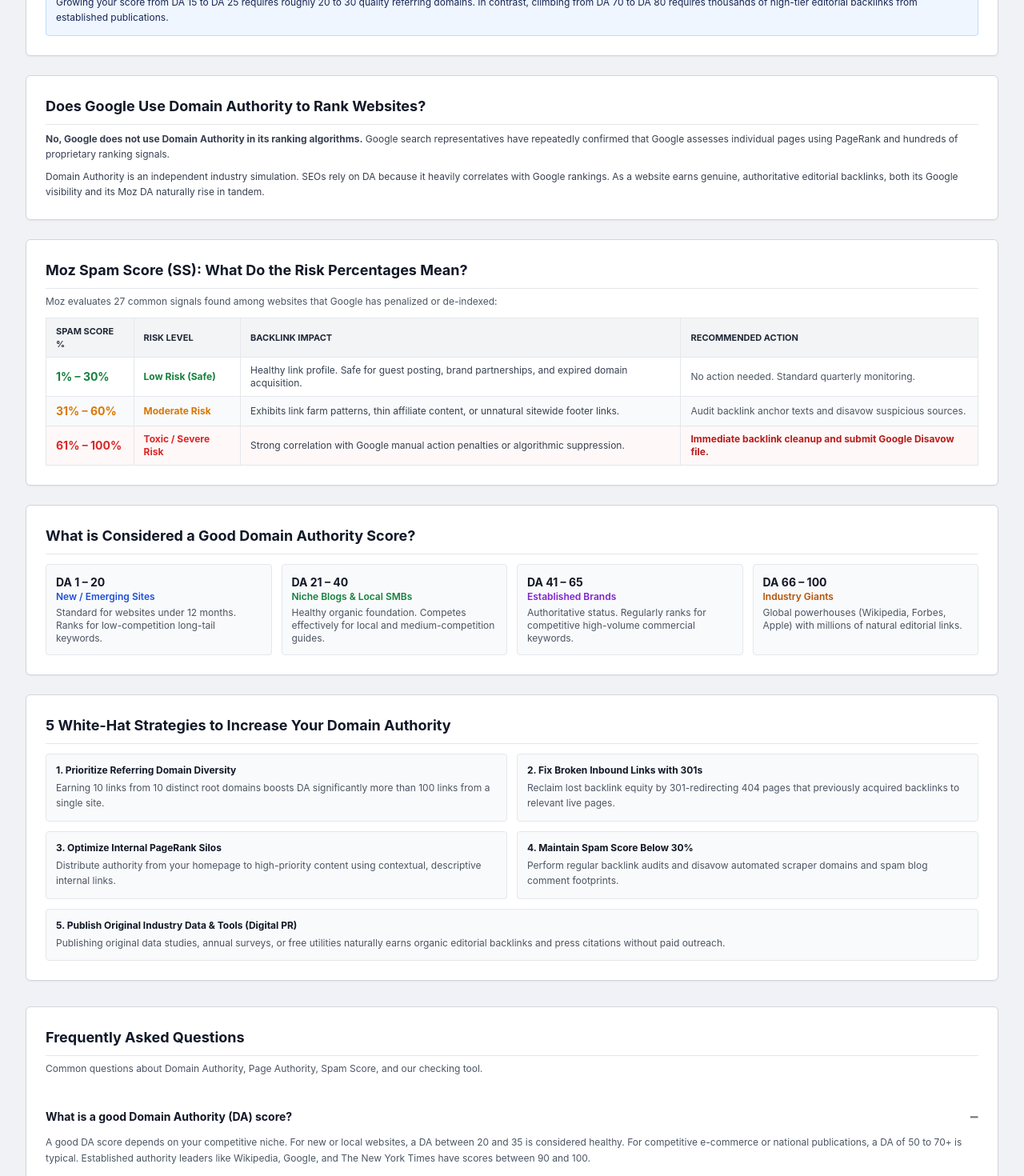
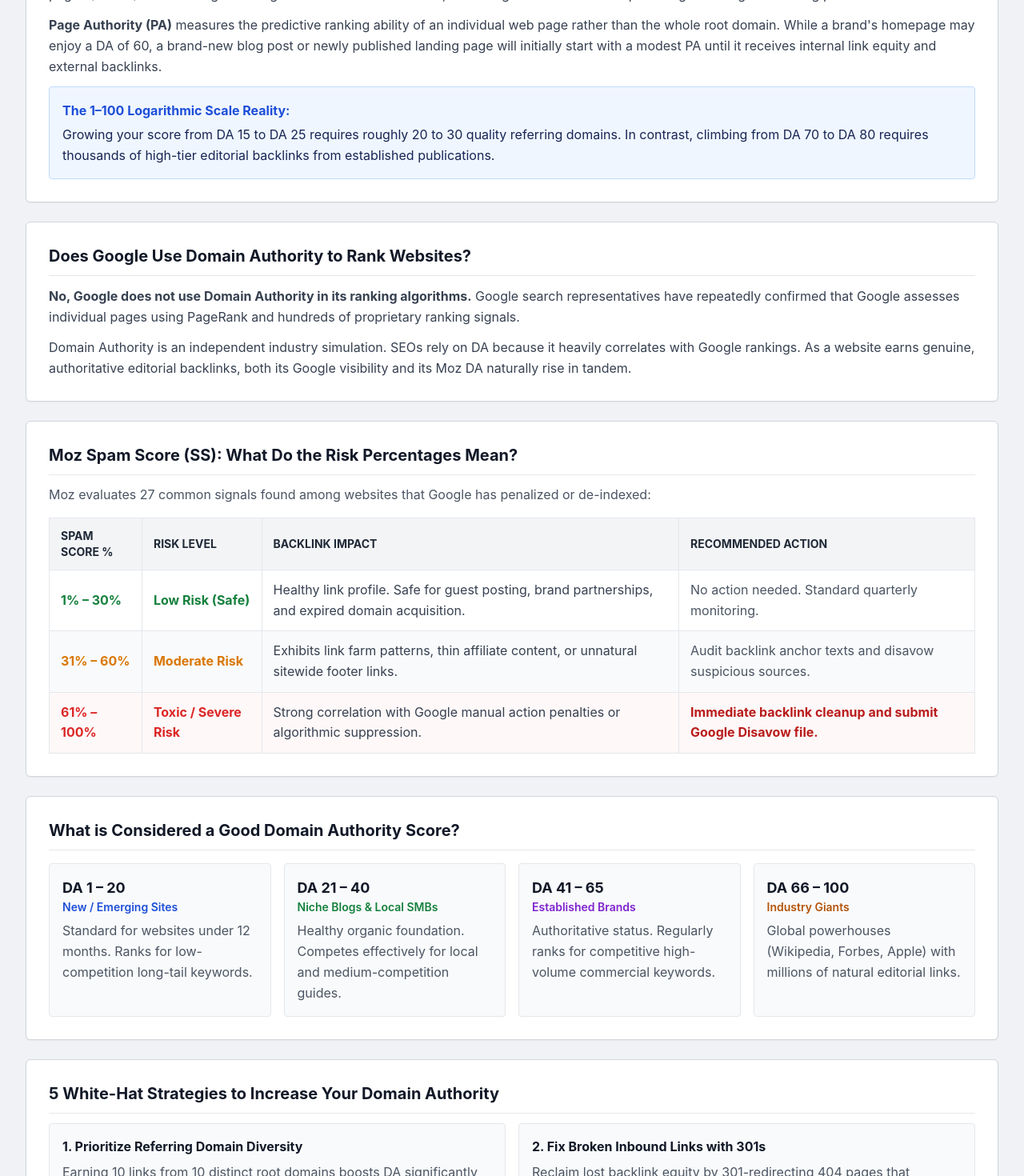
Before and after one commit to azhero911/DAPAchecker, a Next.js app: page / in a window 1280 px wide. Shown: the part 1140-2610 px from the top of the page at 80% size. Built offline with nearby package versions, Linux system fonts and the light colour scheme; no server answers.

Commit message:
Set container width to 1550px, H1 to 34px font-bold (700), and all descriptions to 16px

```diff
--- a/src/app/globals.css
+++ b/src/app/globals.css
@@ -16,10 +16,10 @@ html, body {
   -webkit-text-size-adjust: 100%;
 }
 
-/* Widescreen Desktop Container (1600px) */
+/* Widescreen Desktop Container (1550px) */
 .widescreen-container {
   width: 100%;
-  max-width: 1600px;
+  max-width: 1550px;
   margin-left: auto;
   margin-right: auto;
   padding-left: 1.25rem;
--- a/src/app/page.tsx
+++ b/src/app/page.tsx
@@ -6,14 +6,14 @@ import FaqAccordion from '@/components/FaqAccordion';
 
 export default function HomePage() {
   return (
-    <div className="w-full max-w-[1600px] mx-auto px-4 sm:px-6 lg:px-8 py-8">
+    <div className="w-full max-w-[1550px] mx-auto px-4 sm:px-6 lg:px-8 py-8">
 
-      {/* Page Heading (Clean, crisp, 1600px width matching authentic design) */}
+      {/* Page Heading (Exact 34px 700-weight on laptop, responsive on mobile, 1550px container) */}
       <div className="text-center mb-8">
-        <h1 className="text-2xl sm:text-3xl font-bold text-gray-900 mb-2">
+        <h1 className="text-2xl sm:text-[34px] font-bold text-gray-900 mb-2.5 leading-tight">
           Bulk DA PA Checker (Free up to 10 URLs)
         </h1>
-        <p className="text-base text-gray-600 max-w-3xl mx-auto leading-relaxed">
+        <p className="text-[16px] text-gray-600 max-w-3xl mx-auto leading-relaxed">
           Analyze Moz Domain Authority (DA), Page Authority (PA), Spam Score, and Domain Age in bulk without registration or CAPTCHAs.
         </p>
       </div>
--- a/src/components/EducationalHub.tsx
+++ b/src/components/EducationalHub.tsx
@@ -6,30 +6,30 @@ export default function EducationalHub() {
     <div className="space-y-6 mb-8 text-gray-800">
 
       {/* 1. What is DA & PA */}
-      <div className="bg-white border border-gray-300 rounded-md p-6 shadow-sm">
-        <h2 className="text-lg font-bold text-gray-900 mb-3 border-b border-gray-200 pb-2">
+      <div className="bg-white border border-gray-300 rounded-md p-6 sm:p-7 shadow-sm">
+        <h2 className="text-xl font-bold text-gray-900 mb-3 border-b border-gray-200 pb-2.5">
           What is Moz Domain Authority (DA) and Page Authority (PA)?
         </h2>
-        <div className="text-xs leading-relaxed space-y-2 text-gray-700">
+        <div className="text-[16px] leading-relaxed space-y-3 text-gray-700">
           <p>
             <strong>Domain Authority (DA)</strong> is a search engine ranking metric created by Moz that predicts how likely a website is to rank in Google search engine result pages (SERPs). Scores range on a logarithmic scale from 1 to 100, where higher numbers correspond to greater organic ranking power.
           </p>
           <p>
             <strong>Page Authority (PA)</strong> measures the predictive ranking ability of an individual web page rather than the whole root domain. While a brand&apos;s homepage may enjoy a DA of 60, a brand-new blog post or newly published landing page will initially start with a modest PA until it receives internal link equity and external backlinks.
           </p>
-          <div className="p-3 bg-blue-50 border border-blue-200 rounded text-blue-950">
-            <span className="font-bold text-[#1D4ED8] block mb-0.5">The 1–100 Logarithmic Scale Reality:</span>
+          <div className="p-4 bg-blue-50 border border-blue-200 rounded text-blue-950 text-[16px]">
+            <span className="font-bold text-[#1D4ED8] block mb-1">The 1–100 Logarithmic Scale Reality:</span>
             Growing your score from DA 15 to DA 25 requires roughly 20 to 30 quality referring domains. In contrast, climbing from DA 70 to DA 80 requires thousands of high-tier editorial backlinks from established publications.
           </div>
         </div>
       </div>
 
       {/* 2. Does Google Use DA? (Trust & Authority Signal) */}
-      <div className="bg-white border border-gray-300 rounded-md p-6 shadow-sm">
-        <h2 className="text-lg font-bold text-gray-900 mb-2 border-b border-gray-200 pb-2">
+      <div className="bg-white border border-gray-300 rounded-md p-6 sm:p-7 shadow-sm">
+        <h2 className="text-xl font-bold text-gray-900 mb-3 border-b border-gray-200 pb-2.5">
           Does Google Use Domain Authority to Rank Websites?
         </h2>
-        <div className="text-xs leading-relaxed text-gray-700 space-y-2">
+        <div className="text-[16px] leading-relaxed text-gray-700 space-y-3">
           <p>
             <strong>No, Google does not use Domain Authority in its ranking algorithms.</strong> Google search representatives have repeatedly confirmed that Google assesses individual pages using PageRank and hundreds of proprietary ranking signals.
           </p>
@@ -40,41 +40,41 @@ export default function EducationalHub() {
       </div>
 
       {/* 3. Spam Score Risk Table */}
-      <div className="bg-white border border-gray-300 rounded-md p-6 shadow-sm">
-        <h2 className="text-lg font-bold text-gray-900 mb-2 border-b border-gray-200 pb-2">
+      <div className="bg-white border border-gray-300 rounded-md p-6 sm:p-7 shadow-sm">
+        <h2 className="text-xl font-bold text-gray-900 mb-3 border-b border-gray-200 pb-2.5">
           Moz Spam Score (SS): What Do the Risk Percentages Mean?
         </h2>
-        <p className="text-xs text-gray-600 mb-3">
+        <p className="text-[16px] text-gray-600 mb-4">
           Moz evaluates 27 common signals found among websites that Google has penalized or de-indexed:
         </p>
-        <div className="overflow-x-auto">
-          <table className="w-full text-left text-xs tool-table border-collapse">
-            <thead className="bg-gray-100 text-gray-800 font-bold uppercase text-[11px]">
+        <div className="table-scroll-container">
+          <table className="w-full text-left text-[16px] tool-table border-collapse min-w-[750px]">
+            <thead className="bg-gray-100 text-gray-800 font-bold uppercase text-sm">
               <tr>
-                <th className="py-2 px-3">Spam Score %</th>
-                <th className="py-2 px-3">Risk Level</th>
-                <th className="py-2 px-3">Backlink Impact</th>
-                <th className="py-2 px-3">Recommended Action</th>
+                <th className="py-3 px-3.5">Spam Score %</th>
+                <th className="py-3 px-3.5">Risk Level</th>
+                <th className="py-3 px-3.5">Backlink Impact</th>
+                <th className="py-3 px-3.5">Recommended Action</th>
               </tr>
             </thead>
-            <tbody>
+            <tbody className="text-[16px]">
               <tr>
-                <td className="py-2 px-3 font-bold text-green-700 text-sm">1% – 30%</td>
-                <td className="py-2 px-3 font-bold text-green-700">Low Risk (Safe)</td>
-                <td className="py-2 px-3 text-gray-700">Healthy link profile. Safe for guest posting, brand partnerships, and expired domain acquisition.</td>
-                <td className="py-2 px-3 text-gray-600">No action needed. Standard quarterly monitoring.</td>
+                <td className="py-3 px-3.5 font-bold text-green-700">1% – 30%</td>
+                <td className="py-3 px-3.5 font-bold text-green-700">Low Risk (Safe)</td>
+                <td className="py-3 px-3.5 text-gray-700">Healthy link profile. Safe for guest posting, brand partnerships, and expired domain acquisition.</td>
+                <td className="py-3 px-3.5 text-gray-600">No action needed. Standard quarterly monitoring.</td>
               </tr>
               <tr>
-                <td className="py-2 px-3 font-bold text-amber-600 text-sm">31% – 60%</td>
-                <td className="py-2 px-3 font-bold text-amber-600">Moderate Risk</td>
-                <td className="py-2 px-3 text-gray-700">Exhibits link farm patterns, thin affiliate content, or unnatural sitewide footer links.</td>
-                <td className="py-2 px-3 text-gray-600">Audit backlink anchor texts and disavow suspicious sources.</td>
+                <td className="py-3 px-3.5 font-bold text-amber-600">31% – 60%</td>
+                <td className="py-3 px-3.5 font-bold text-amber-600">Moderate Risk</td>
+                <td className="py-3 px-3.5 text-gray-700">Exhibits link farm patterns, thin affiliate content, or unnatural sitewide footer links.</td>
+                <td className="py-3 px-3.5 text-gray-600">Audit backlink anchor texts and disavow suspicious sources.</td>
               </tr>
               <tr className="bg-red-50/50">
-                <td className="py-2 px-3 font-bold text-red-600 text-sm">61% – 100%</td>
-                <td className="py-2 px-3 font-bold text-red-600">Toxic / Severe Risk</td>
-                <td className="py-2 px-3 text-gray-700">Strong correlation with Google manual action penalties or algorithmic suppression.</td>
-                <td className="py-2 px-3 text-red-700 font-bold">Immediate backlink cleanup and submit Google Disavow file.</td>
+                <td className="py-3 px-3.5 font-bold text-red-600">61% – 100%</td>
+                <td className="py-3 px-3.5 font-bold text-red-600">Toxic / Severe Risk</td>
+                <td className="py-3 px-3.5 text-gray-700">Strong correlation with Google manual action penalties or algorithmic suppression.</td>
+                <td className="py-3 px-3.5 text-red-700 font-bold">Immediate backlink cleanup and submit Google Disavow file.</td>
               </tr>
             </tbody>
           </table>
@@ -82,59 +82,59 @@ export default function EducationalHub() {
       </div>
 
       {/* 4. Benchmark Categories */}
-      <div className="bg-white border border-gray-300 rounded-md p-6 shadow-sm">
-        <h2 className="text-lg font-bold text-gray-900 mb-2 border-b border-gray-200 pb-2">
+      <div className="bg-white border border-gray-300 rounded-md p-6 sm:p-7 shadow-sm">
+        <h2 className="text-xl font-bold text-gray-900 mb-3 border-b border-gray-200 pb-2.5">
           What is Considered a Good Domain Authority Score?
         </h2>
-        <div className="grid grid-cols-1 sm:grid-cols-2 md:grid-cols-4 gap-3 text-xs mt-3">
-          <div className="p-3 bg-gray-50 border border-gray-200 rounded">
-            <span className="font-bold text-gray-900 text-sm block">DA 1 – 20</span>
-            <span className="text-blue-700 font-semibold block mb-1">New / Emerging Sites</span>
-            <p className="text-gray-600">Standard for websites under 12 months. Ranks for low-competition long-tail keywords.</p>
+        <div className="grid grid-cols-1 sm:grid-cols-2 md:grid-cols-4 gap-4 text-[16px] mt-4">
+          <div className="p-4 bg-gray-50 border border-gray-200 rounded">
+            <span className="font-bold text-gray-900 text-lg block">DA 1 – 20</span>
+            <span className="text-blue-700 font-semibold block mb-1.5 text-sm">New / Emerging Sites</span>
+            <p className="text-gray-600 text-[16px] leading-relaxed">Standard for websites under 12 months. Ranks for low-competition long-tail keywords.</p>
           </div>
-          <div className="p-3 bg-gray-50 border border-gray-200 rounded">
-            <span className="font-bold text-gray-900 text-sm block">DA 21 – 40</span>
-            <span className="text-green-700 font-semibold block mb-1">Niche Blogs & Local SMBs</span>
-            <p className="text-gray-600">Healthy organic foundation. Competes effectively for local and medium-competition guides.</p>
+          <div className="p-4 bg-gray-50 border border-gray-200 rounded">
+            <span className="font-bold text-gray-900 text-lg block">DA 21 – 40</span>
+            <span className="text-green-700 font-semibold block mb-1.5 text-sm">Niche Blogs & Local SMBs</span>
+            <p className="text-gray-600 text-[16px] leading-relaxed">Healthy organic foundation. Competes effectively for local and medium-competition guides.</p>
           </div>
-          <div className="p-3 bg-gray-50 border border-gray-200 rounded">
-            <span className="font-bold text-gray-900 text-sm block">DA 41 – 65</span>
-            <span className="text-purple-700 font-semibold block mb-1">Established Brands</span>
-            <p className="text-gray-600">Authoritative status. Regularly ranks for competitive high-volume commercial keywords.</p>
+          <div className="p-4 bg-gray-50 border border-gray-200 rounded">
+            <span className="font-bold text-gray-900 text-lg block">DA 41 – 65</span>
+            <span className="text-purple-700 font-semibold block mb-1.5 text-sm">Established Brands</span>
+            <p className="text-gray-600 text-[16px] leading-relaxed">Authoritative status. Regularly ranks for competitive high-volume commercial keywords.</p>
           </div>
-          <div className="p-3 bg-gray-50 border border-gray-200 rounded">
-            <span className="font-bold text-gray-900 text-sm block">DA 66 – 100</span>
-            <span className="text-amber-700 font-semibold block mb-1">Industry Giants</span>
-            <p className="text-gray-600">Global powerhouses (Wikipedia, Forbes, Apple) with millions of natural editorial links.</p>
+          <div className="p-4 bg-gray-50 border border-gray-200 rounded">
+            <span className="font-bold text-gray-900 text-lg block">DA 66 – 100</span>
+            <span className="text-amber-700 font-semibold block mb-1.5 text-sm">Industry Giants</span>
+            <p className="text-gray-600 text-[16px] leading-relaxed">Global powerhouses (Wikipedia, Forbes, Apple) with millions of natural editorial links.</p>
           </div>
         </div>
       </div>
 
       {/* 5. Actionable Ways to Increase DA (All 5 Strategies) */}
-      <div className="bg-white border border-gray-300 rounded-md p-6 shadow-sm">
-        <h2 className="text-lg font-bold text-gray-900 mb-3 border-b border-gray-200 pb-2">
+      <div className="bg-white border border-gray-300 rounded-md p-6 sm:p-7 shadow-sm">
+        <h2 className="text-xl font-bold text-gray-900 mb-3 border-b border-gray-200 pb-2.5">
           5 White-Hat Strategies to Increase Your Domain Authority
         </h2>
-        <div className="grid grid-cols-1 md:grid-cols-2 gap-3 text-xs text-gray-700">
-          <div className="p-3 border border-gray-200 rounded bg-gray-50">
-            <h4 className="font-bold text-gray-900 mb-1">1. Prioritize Referring Domain Diversity</h4>
-            <p className="text-gray-600 leading-relaxed">Earning 10 links from 10 distinct root domains boosts DA significantly more than 100 links from a single site.</p>
+        <div className="grid grid-cols-1 md:grid-cols-2 gap-4 text-[16px] text-gray-700">
+          <div className="p-4 border border-gray-200 rounded bg-gray-50">
+            <h4 className="font-bold text-gray-900 text-[16px] mb-1.5">1. Prioritize Referring Domain Diversity</h4>
+            <p className="text-gray-600 text-[16px] leading-relaxed">Earning 10 links from 10 distinct root domains boosts DA significantly more than 100 links from a single site.</p>
           </div>
-          <div className="p-3 border border-gray-200 rounded bg-gray-50">
-            <h4 className="font-bold text-gray-900 mb-1">2. Fix Broken Inbound Links with 301s</h4>
-            <p className="text-gray-600 leading-relaxed">Reclaim lost backlink equity by 301-redirecting 404 pages that previously acquired backlinks to relevant live pages.</p>
+          <div className="p-4 border border-gray-200 rounded bg-gray-50">
+            <h4 className="font-bold text-gray-900 text-[16px] mb-1.5">2. Fix Broken Inbound Links with 301s</h4>
+            <p className="text-gray-600 text-[16px] leading-relaxed">Reclaim lost backlink equity by 301-redirecting 404 pages that previously acquired backlinks to relevant live pages.</p>
           </div>
-          <div className="p-3 border border-gray-200 rounded bg-gray-50">
-            <h4 className="font-bold text-gray-900 mb-1">3. Optimize Internal PageRank Silos</h4>
-            <p className="text-gray-600 leading-relaxed">Distribute authority from your homepage to high-priority content using contextual, descriptive internal links.</p>
+          <div className="p-4 border border-gray-200 rounded bg-gray-50">
+            <h4 className="font-bold text-gray-900 text-[16px] mb-1.5">3. Optimize Internal PageRank Silos</h4>
+            <p className="text-gray-600 text-[16px] leading-relaxed">Distribute authority from your homepage to high-priority content using contextual, descriptive internal links.</p>
           </div>
-          <div className="p-3 border border-gray-200 rounded bg-gray-50">
-            <h4 className="font-bold text-gray-900 mb-1">4. Maintain Spam Score Below 30%</h4>
-            <p className="text-gray-600 leading-relaxed">Perform regular backlink audits and disavow automated scraper domains and spam blog comment footprints.</p>
+          <div className="p-4 border border-gray-200 rounded bg-gray-50">
+            <h4 className="font-bold text-gray-900 text-[16px] mb-1.5">4. Maintain Spam Score Below 30%</h4>
+            <p className="text-gray-600 text-[16px] leading-relaxed">Perform regular backlink audits and disavow automated scraper domains and spam blog comment footprints.</p>
           </div>
-          <div className="p-3 border border-gray-200 rounded bg-gray-50 md:col-span-2">
-            <h4 className="font-bold text-gray-900 mb-1">5. Publish Original Industry Data & Tools (Digital PR)</h4>
-            <p className="text-gray-600 leading-relaxed">Publishing original data studies, annual surveys, or free utilities naturally earns organic editorial backlinks and press citations without paid outreach.</p>
+          <div className="p-4 border border-gray-200 rounded bg-gray-50 md:col-span-2">
+            <h4 className="font-bold text-gray-900 text-[16px] mb-1.5">5. Publish Original Industry Data & Tools (Digital PR)</h4>
+            <p className="text-gray-600 text-[16px] leading-relaxed">Publishing original data studies, annual surveys, or free utilities naturally earns organic editorial backlinks and press citations without paid outreach.</p>
           </div>
         </div>
       </div>
--- a/src/components/FaqAccordion.tsx
+++ b/src/components/FaqAccordion.tsx
@@ -63,16 +63,16 @@ export default function FaqAccordion() {
   };
 
   return (
-    <div id="faq" className="bg-white border border-gray-300 rounded-md p-6 shadow-sm mb-12">
+    <div id="faq" className="bg-white border border-gray-300 rounded-md p-6 sm:p-7 shadow-sm mb-12">
       <script
         type="application/ld+json"
         dangerouslySetInnerHTML={{ __html: JSON.stringify(faqSchema) }}
       />
 
-      <h2 className="text-lg font-bold text-gray-900 mb-2 border-b border-gray-200 pb-2">
+      <h2 className="text-xl font-bold text-gray-900 mb-3 border-b border-gray-200 pb-2.5">
         Frequently Asked Questions
       </h2>
-      <p className="text-xs text-gray-600 mb-6">
+      <p className="text-[16px] text-gray-600 mb-6">
         Common questions about Domain Authority, Page Authority, Spam Score, and our checking tool.
       </p>
 
@@ -81,20 +81,20 @@ export default function FaqAccordion() {
           const isOpen = openIndex === idx;
 
           return (
-            <div key={item.question} className="py-3.5">
+            <div key={item.question} className="py-4">
               <button
                 type="button"
                 onClick={() => toggle(idx)}
-                className="w-full flex items-center justify-between text-left text-sm font-bold text-gray-900 hover:text-blue-700 transition"
+                className="w-full flex items-center justify-between text-left text-[16px] font-bold text-gray-900 hover:text-blue-700 transition"
               >
                 <span>{item.question}</span>
-                <span className="text-lg text-gray-500 ml-2 font-mono">
+                <span className="text-xl text-gray-500 ml-2 font-mono">
                   {isOpen ? '−' : '+'}
                 </span>
               </button>
 
               {isOpen && (
-                <div className="mt-2 text-xs text-gray-600 leading-relaxed pr-4">
+                <div className="mt-2.5 text-[16px] text-gray-700 leading-relaxed pr-4">
                   {item.answer}
                 </div>
               )}
```
Also changed, not shown: src/components/HowToUse.tsx (+7 -7 lines).
